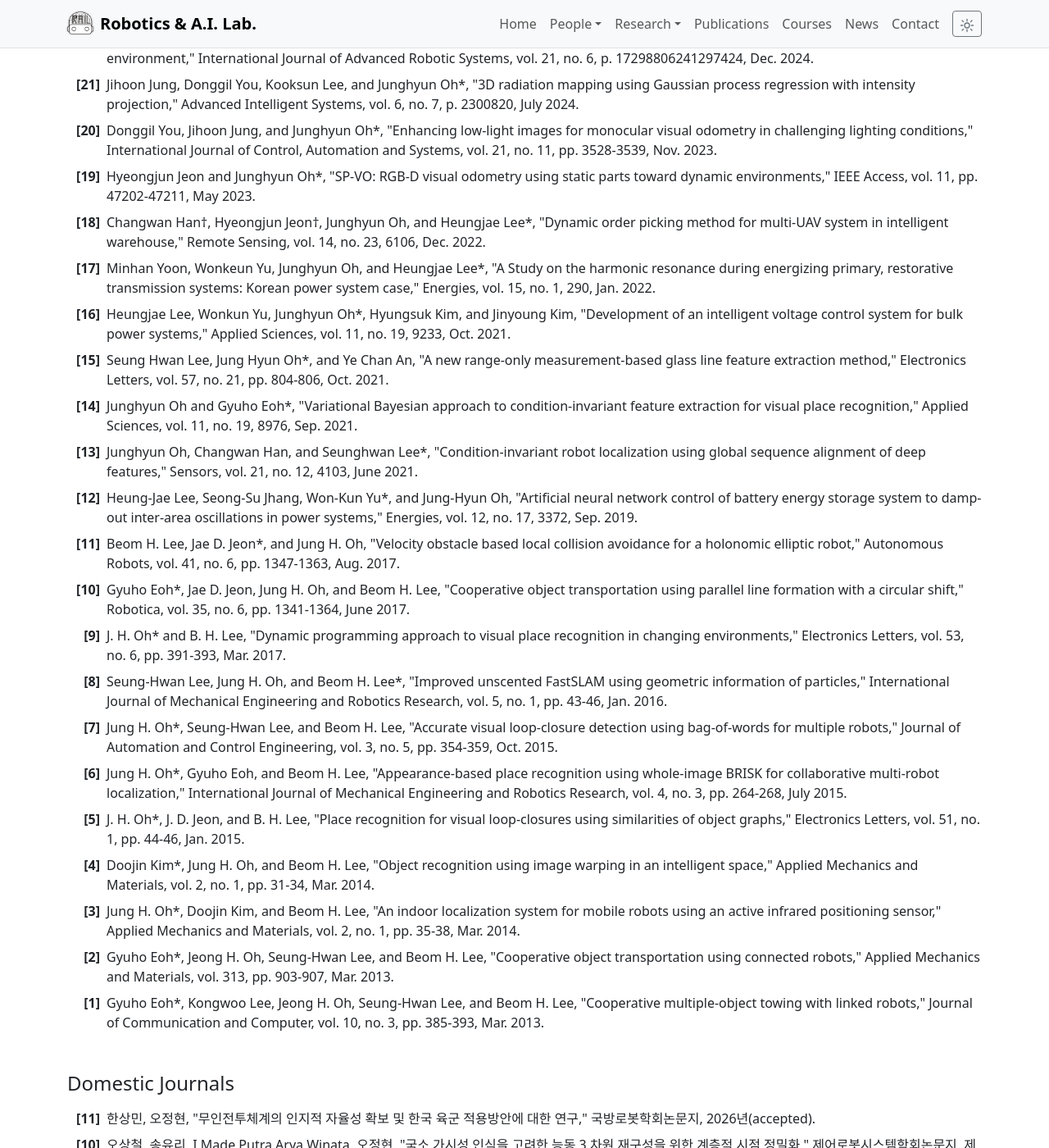
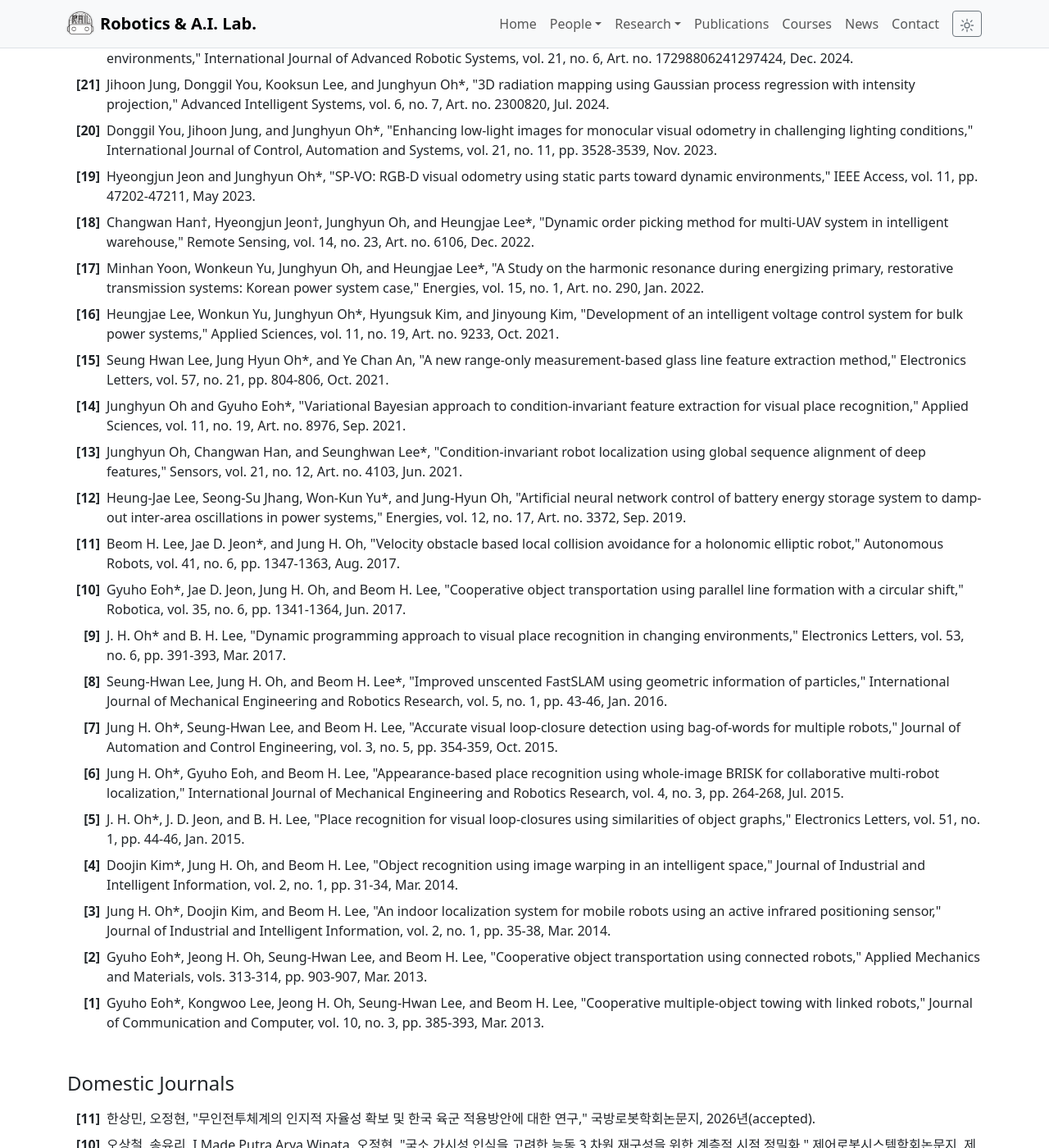
Before and after one commit to robotailab/robotailab.github.io, a Jekyll site: the page built from publications.md, in a window 1280 px wide and 1400 px high, scrolled down 599 px. Shown: the whole window at 82% size. Built offline with Jekyll 4.4.1, drawn with Linux system fonts in a browser that asks for light colours; some of the changed text lies outside the part shown.

Commit message:
Correct international journal metadata

```diff
--- a/_data/publications.yml
+++ b/_data/publications.yml
@@ -4,7 +4,7 @@
     - year: 2026
       text: 'I Made Putra Arya Winata and Junghyun Oh*, "Uncertainty-calibrated Hamilton-Jacobi value learning for safe crowd navigation," IEEE Robotics and Automation Letters, 2026 (accepted).'
     - year: 2026
-      text: 'Ill-Woo Park, Junghyun Oh, and Suhan Park*, "Mechanical design of a giant human riding biped humanoid robot, Method II," International Journal of Humanoid Robotics, vol. 23, no. 2, pp. 2650002, Mar. 2026.'
+      text: 'Ill-Woo Park, Junghyun Oh, and Suhan Park*, "Mechanical design of a giant human riding biped humanoid robot, Method II," International Journal of Humanoid Robotics, vol. 23, no. 2, Art. no. 2650002, Mar. 2026.'
     - year: 2025
       text: 'Woonghee Lee, I Made Putra Arya Winata, Donghyun Lee, and Junghyun Oh*, "Dynamic prioritization and adaptive path planning for indoor multi-object navigation," International Journal of Control, Automation and Systems, vol. 23, no. 12, pp. 3576-3586, Dec. 2025.'
     - year: 2025
@@ -14,31 +14,31 @@
     - year: 2024
       text: 'I Made Putra Arya Winata and Junghyun Oh*, "Lightweight extraction and segmentation with ghost convolutional and attention module integration for visual SLAM," International Journal of Control, Automation and Systems, vol. 22, no. 12, pp. 3595-3605, Dec. 2024.'
     - year: 2024
-      text: 'Changwan Han, I Made Putra Arya Winata, and Junghyun Oh*, "LiDAR point inpainting model using smoothness loss for SLAM in dynamic environment," International Journal of Advanced Robotic Systems, vol. 21, no. 6, p. 17298806241297424, Dec. 2024.'
+      text: 'Changwan Han, I Made Putra Arya Winata, and Junghyun Oh*, "LiDAR point inpainting model using smoothness loss for SLAM in dynamic environments," International Journal of Advanced Robotic Systems, vol. 21, no. 6, Art. no. 17298806241297424, Dec. 2024.'
     - year: 2024
-      text: 'Jihoon Jung, Donggil You, Kooksun Lee, and Junghyun Oh*, "3D radiation mapping using Gaussian process regression with intensity projection," Advanced Intelligent Systems, vol. 6, no. 7, p. 2300820, July 2024.'
+      text: 'Jihoon Jung, Donggil You, Kooksun Lee, and Junghyun Oh*, "3D radiation mapping using Gaussian process regression with intensity projection," Advanced Intelligent Systems, vol. 6, no. 7, Art. no. 2300820, Jul. 2024.'
     - year: 2023
       text: 'Donggil You, Jihoon Jung, and Junghyun Oh*, "Enhancing low-light images for monocular visual odometry in challenging lighting conditions," International Journal of Control, Automation and Systems, vol. 21, no. 11, pp. 3528-3539, Nov. 2023.'
     - year: 2023
       text: 'Hyeongjun Jeon and Junghyun Oh*, "SP-VO: RGB-D visual odometry using static parts toward dynamic environments," IEEE Access, vol. 11, pp. 47202-47211, May 2023.'
     - year: 2022
-      text: 'Changwan Han†, Hyeongjun Jeon†, Junghyun Oh, and Heungjae Lee*, "Dynamic order picking method for multi-UAV system in intelligent warehouse," Remote Sensing, vol. 14, no. 23, 6106, Dec. 2022.'
+      text: 'Changwan Han†, Hyeongjun Jeon†, Junghyun Oh, and Heungjae Lee*, "Dynamic order picking method for multi-UAV system in intelligent warehouse," Remote Sensing, vol. 14, no. 23, Art. no. 6106, Dec. 2022.'
     - year: 2022
-      text: 'Minhan Yoon, Wonkeun Yu, Junghyun Oh, and Heungjae Lee*, "A Study on the harmonic resonance during energizing primary, restorative transmission systems: Korean power system case," Energies, vol. 15, no. 1, 290, Jan. 2022.'
+      text: 'Minhan Yoon, Wonkeun Yu, Junghyun Oh, and Heungjae Lee*, "A Study on the harmonic resonance during energizing primary, restorative transmission systems: Korean power system case," Energies, vol. 15, no. 1, Art. no. 290, Jan. 2022.'
     - year: 2021
-      text: 'Heungjae Lee, Wonkun Yu, Junghyun Oh*, Hyungsuk Kim, and Jinyoung Kim, "Development of an intelligent voltage control system for bulk power systems," Applied Sciences, vol. 11, no. 19, 9233, Oct. 2021.'
+      text: 'Heungjae Lee, Wonkun Yu, Junghyun Oh*, Hyungsuk Kim, and Jinyoung Kim, "Development of an intelligent voltage control system for bulk power systems," Applied Sciences, vol. 11, no. 19, Art. no. 9233, Oct. 2021.'
     - year: 2021
       text: 'Seung Hwan Lee, Jung Hyun Oh*, and Ye Chan An, "A new range-only measurement-based glass line feature extraction method," Electronics Letters, vol. 57, no. 21, pp. 804-806, Oct. 2021.'
     - year: 2021
-      text: 'Junghyun Oh and Gyuho Eoh*, "Variational Bayesian approach to condition-invariant feature extraction for visual place recognition," Applied Sciences, vol. 11, no. 19, 8976, Sep. 2021.'
+      text: 'Junghyun Oh and Gyuho Eoh*, "Variational Bayesian approach to condition-invariant feature extraction for visual place recognition," Applied Sciences, vol. 11, no. 19, Art. no. 8976, Sep. 2021.'
     - year: 2021
-      text: 'Junghyun Oh, Changwan Han, and Seunghwan Lee*, "Condition-invariant robot localization using global sequence alignment of deep features," Sensors, vol. 21, no. 12, 4103, June 2021.'
+      text: 'Junghyun Oh, Changwan Han, and Seunghwan Lee*, "Condition-invariant robot localization using global sequence alignment of deep features," Sensors, vol. 21, no. 12, Art. no. 4103, Jun. 2021.'
     - year: 2019
-      text: 'Heung-Jae Lee, Seong-Su Jhang, Won-Kun Yu*, and Jung-Hyun Oh, "Artificial neural network control of battery energy storage system to damp-out inter-area oscillations in power systems," Energies, vol. 12, no. 17, 3372, Sep. 2019.'
+      text: 'Heung-Jae Lee, Seong-Su Jhang, Won-Kun Yu*, and Jung-Hyun Oh, "Artificial neural network control of battery energy storage system to damp-out inter-area oscillations in power systems," Energies, vol. 12, no. 17, Art. no. 3372, Sep. 2019.'
     - year: 2017
       text: 'Beom H. Lee, Jae D. Jeon*, and Jung H. Oh, "Velocity obstacle based local collision avoidance for a holonomic elliptic robot," Autonomous Robots, vol. 41, no. 6, pp. 1347-1363, Aug. 2017.'
     - year: 2017
-      text: 'Gyuho Eoh*, Jae D. Jeon, Jung H. Oh, and Beom H. Lee, "Cooperative object transportation using parallel line formation with a circular shift," Robotica, vol. 35, no. 6, pp. 1341-1364, June 2017.'
+      text: 'Gyuho Eoh*, Jae D. Jeon, Jung H. Oh, and Beom H. Lee, "Cooperative object transportation using parallel line formation with a circular shift," Robotica, vol. 35, no. 6, pp. 1341-1364, Jun. 2017.'
     - year: 2017
       text: 'J. H. Oh* and B. H. Lee, "Dynamic programming approach to visual place recognition in changing environments," Electronics Letters, vol. 53, no. 6, pp. 391-393, Mar. 2017.'
     - year: 2016
@@ -46,15 +46,15 @@
     - year: 2015
       text: 'Jung H. Oh*, Seung-Hwan Lee, and Beom H. Lee, "Accurate visual loop-closure detection using bag-of-words for multiple robots," Journal of Automation and Control Engineering, vol. 3, no. 5, pp. 354-359, Oct. 2015.'
     - year: 2015
-      text: 'Jung H. Oh*, Gyuho Eoh, and Beom H. Lee, "Appearance-based place recognition using whole-image BRISK for collaborative multi-robot localization," International Journal of Mechanical Engineering and Robotics Research, vol. 4, no. 3, pp. 264-268, July 2015.'
+      text: 'Jung H. Oh*, Gyuho Eoh, and Beom H. Lee, "Appearance-based place recognition using whole-image BRISK for collaborative multi-robot localization," International Journal of Mechanical Engineering and Robotics Research, vol. 4, no. 3, pp. 264-268, Jul. 2015.'
     - year: 2015
       text: 'J. H. Oh*, J. D. Jeon, and B. H. Lee, "Place recognition for visual loop-closures using similarities of object graphs," Electronics Letters, vol. 51, no. 1, pp. 44-46, Jan. 2015.'
     - year: 2014
-      text: 'Doojin Kim*, Jung H. Oh, and Beom H. Lee, "Object recognition using image warping in an intelligent space," Applied Mechanics and Materials, vol. 2, no. 1, pp. 31-34, Mar. 2014.'
+      text: 'Doojin Kim*, Jung H. Oh, and Beom H. Lee, "Object recognition using image warping in an intelligent space," Journal of Industrial and Intelligent Information, vol. 2, no. 1, pp. 31-34, Mar. 2014.'
     - year: 2014
-      text: 'Jung H. Oh*, Doojin Kim, and Beom H. Lee, "An indoor localization system for mobile robots using an active infrared positioning sensor," Applied Mechanics and Materials, vol. 2, no. 1, pp. 35-38, Mar. 2014.'
+      text: 'Jung H. Oh*, Doojin Kim, and Beom H. Lee, "An indoor localization system for mobile robots using an active infrared positioning sensor," Journal of Industrial and Intelligent Information, vol. 2, no. 1, pp. 35-38, Mar. 2014.'
     - year: 2013
-      text: 'Gyuho Eoh*, Jeong H. Oh, Seung-Hwan Lee, and Beom H. Lee, "Cooperative object transportation using connected robots," Applied Mechanics and Materials, vol. 313, pp. 903-907, Mar. 2013.'
+      text: 'Gyuho Eoh*, Jeong H. Oh, Seung-Hwan Lee, and Beom H. Lee, "Cooperative object transportation using connected robots," Applied Mechanics and Materials, vols. 313-314, pp. 903-907, Mar. 2013.'
     - year: 2013
       text: 'Gyuho Eoh*, Kongwoo Lee, Jeong H. Oh, Seung-Hwan Lee, and Beom H. Lee, "Cooperative multiple-object towing with linked robots," Journal of Communication and Computer, vol. 10, no. 3, pp. 385-393, Mar. 2013.'
 
```
